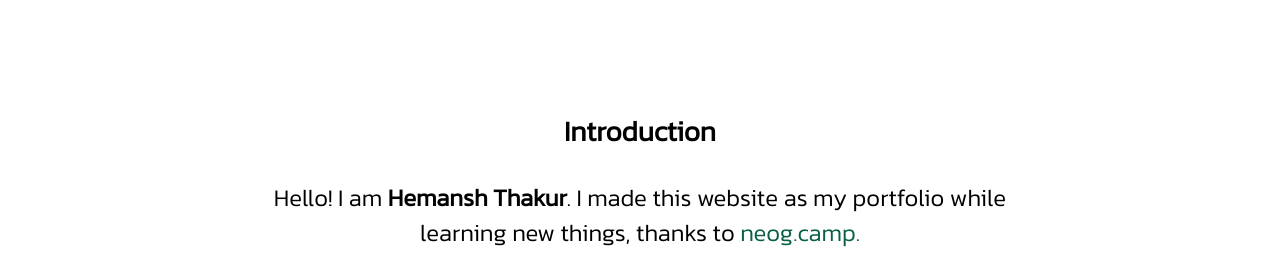
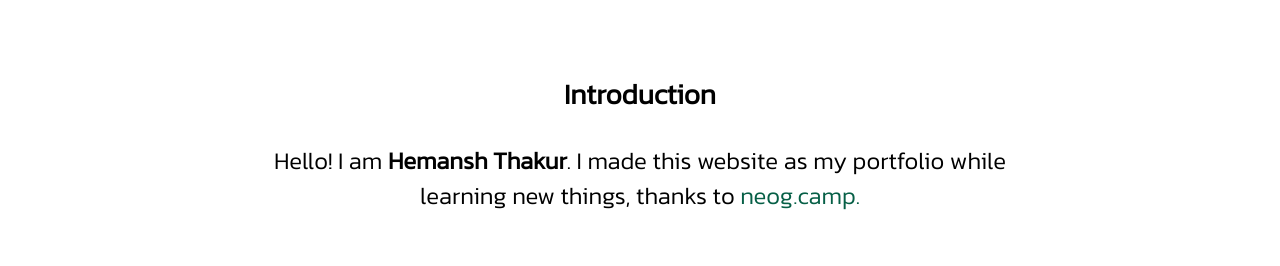
Before and after one commit to dragonthakur2107/myportolio-markFour, a plain HTML site: page index.html in a window 1280 px wide. Shown: the part 534-800 px from the top of the page. Drawn offline with Linux system fonts and the light colour scheme.

Commit message:
Update styles.css

```diff
--- a/styles.css
+++ b/styles.css
@@ -119,7 +119,7 @@ h3{
 
 /* section */
 .section{
-    padding: 1rem 1rem;
+    padding-bottom: 1rem ;
 }
 .og{
     background-color: var(--shade-color);
```
